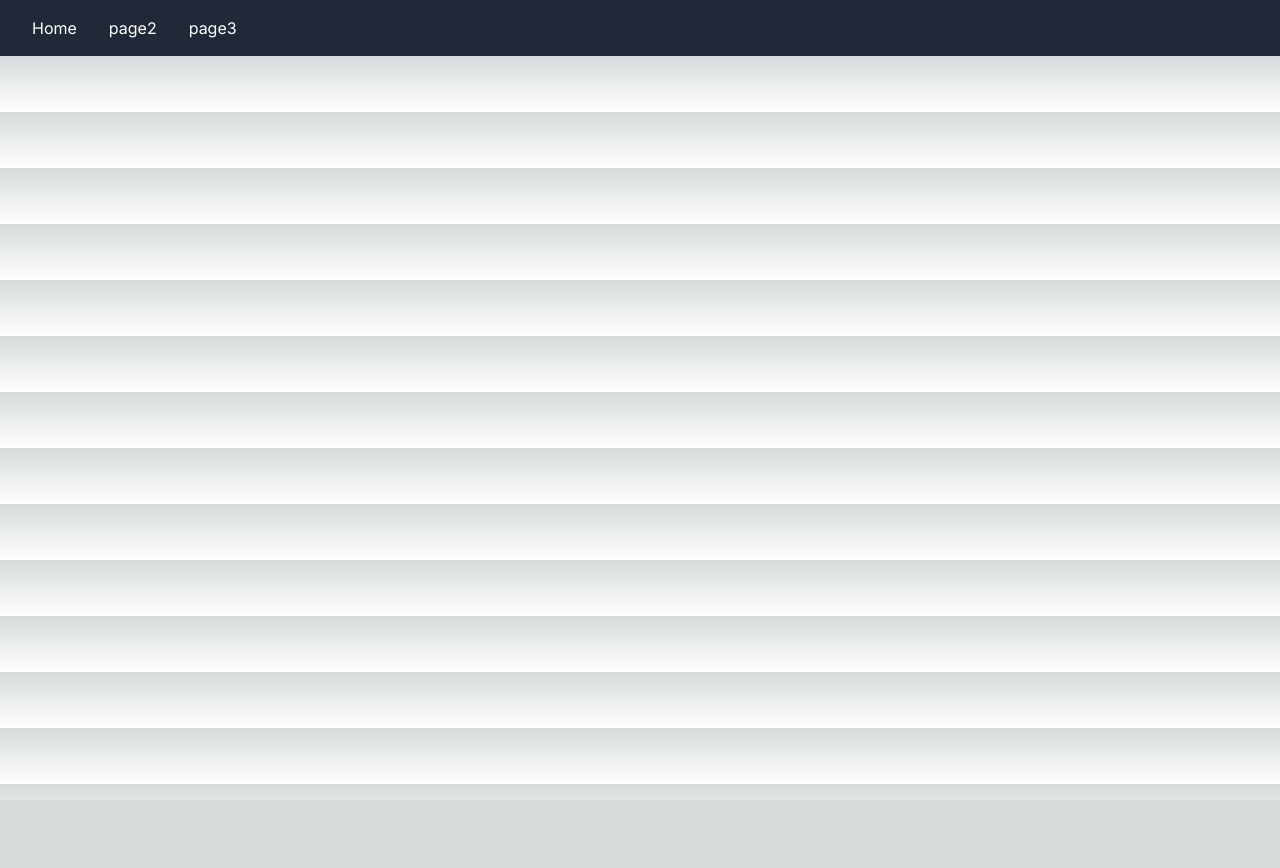
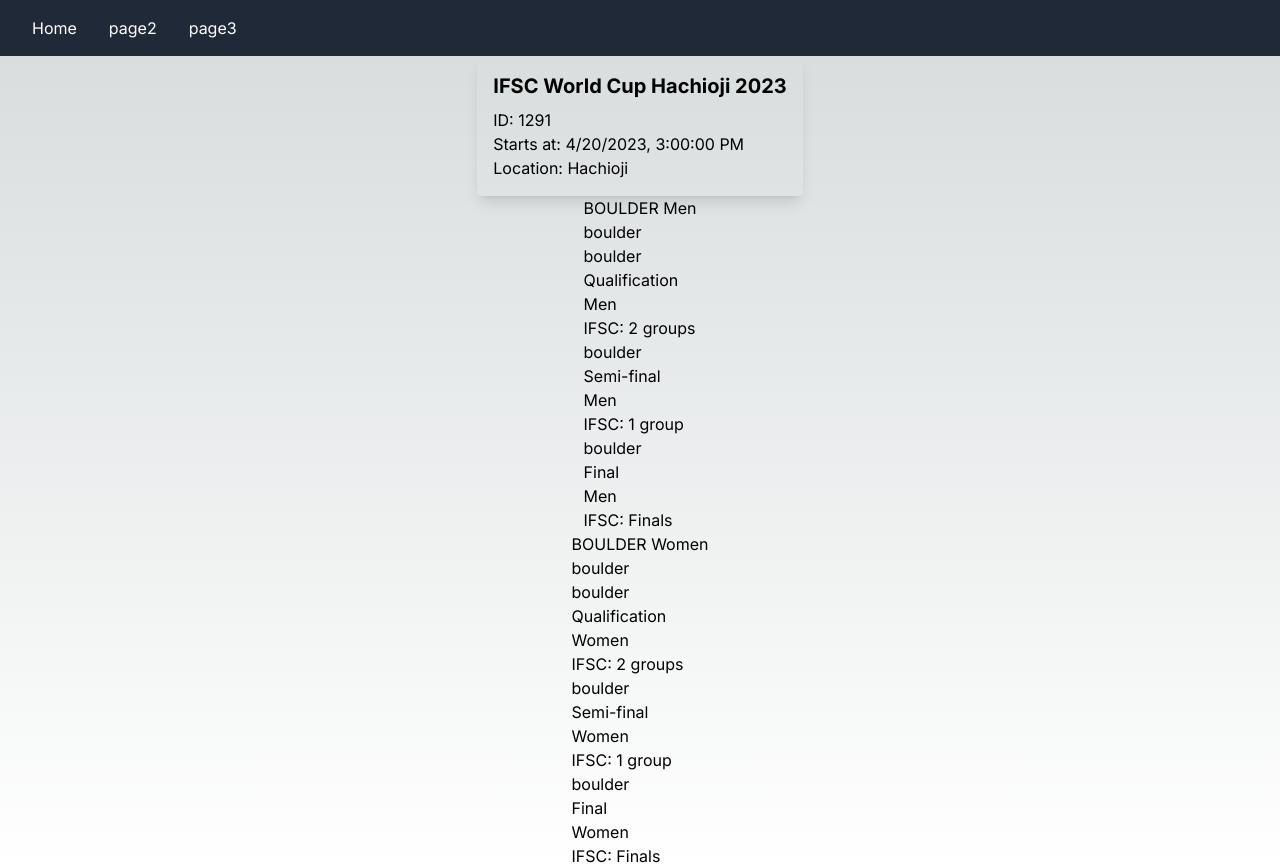
Before and after one commit to manhellis/ifsc-result-browser, a Next.js app in the folder myReact/ifsc-result-browser/: page /page3 in a window 1280 px wide. Before the commit the page ends 800 px from the top, so only its background shows below. Built offline with nearby package versions, Linux system fonts and the light colour scheme.

Commit message:
begin working on event page displaying

```diff
--- /dev/null
+++ b/myReact/ifsc-result-browser/src/app/components/eventPageCategory.js
@@ -0,0 +1,14 @@
+import React from 'react';
+
+const EventPageCategory = () => {
+    // Your component logic here
+
+    return (
+        // Your JSX code here
+        <div>
+            {/* Component content */}
+        </div>
+    );
+};
+
+export default EventPageCategory;
--- /dev/null
+++ b/myReact/ifsc-result-browser/src/app/components/eventPageContent.js
@@ -0,0 +1,19 @@
+import React from 'react';
+import EventPageCategory from './eventPageCategory';
+import EventPageRound from './eventPageRound';
+
+
+const EventPageContent = ({category}) => { // pass in category ( men or women )
+    return (
+        <div>
+            <div className="card">
+                <h2>{category.dcat_name}</h2>
+                <p>{category.discipline_kind}</p>
+                {/* Display other properties of the category object */}
+                <EventPageRound round={category.category_rounds} />
+            </div>
+        </div>
+    );
+};
+
+export default EventPageContent;
--- /dev/null
+++ b/myReact/ifsc-result-browser/src/app/components/eventPageHeader.js
@@ -0,0 +1,14 @@
+import React from "react";
+
+const EventPageHeader = ({ eventPage }) => {
+    return (
+        <div className="max-w-sm rounded overflow-hidden shadow-lg p-4">
+            <div className="font-bold text-xl mb-2">{eventPage.name}</div>
+            <p>ID: {eventPage.id}</p>
+            <p>Starts at: {new Date(eventPage.starts_at).toLocaleString()}</p>
+            <p>Location: {eventPage.location}</p>
+        </div>
+    );
+};
+
+export default EventPageHeader;
--- /dev/null
+++ b/myReact/ifsc-result-browser/src/app/components/eventPageRound.js
@@ -0,0 +1,21 @@
+import React from 'react';
+
+const EventPageRound = ({round}) => {
+    // Your component logic goes here
+
+    return (
+        // Your JSX code goes here
+        <div>
+            {round.map((r, index) => (
+                <div key={index}>
+                    <h3>{r.kind}</h3>
+                    <p>{r.name}</p>
+                    <p>{r.category}</p>
+                    <p>{r.format}</p>
+                </div>
+            ))}
+        </div>
+    );
+};
+
+export default EventPageRound;
--- a/myReact/ifsc-result-browser/src/app/layout.js
+++ b/myReact/ifsc-result-browser/src/app/layout.js
@@ -5,8 +5,8 @@
 const inter = Inter({ subsets: ["latin"] });
 
 export const metadata = {
-    title: "Create Next App",
-    description: "Generated by create next app",
+    title: "Manh's IFSC result Browser",
+    description: "I'm trying my best",
 };
 
 export default function RootLayout({ children }) {
--- a/myReact/ifsc-result-browser/src/app/page3/page.js
+++ b/myReact/ifsc-result-browser/src/app/page3/page.js
@@ -1,9 +1,19 @@
 import React from 'react';
 import singleEvent from '../../data/singleEvent.json';
+import EventPageHeader from '../components/eventPageHeader';
+import EventPageContent from '../components/eventPageContent';
+
+
 const Page = () => {
+
+
+    // console.log(singleEvent.d_cats);
     return (
-        <div>
-
+        <div className='flex flex-col justify-center items-center'>
+            <EventPageHeader eventPage={singleEvent} />
+            {singleEvent.d_cats.map((cat, index) => (
+                <EventPageContent key={index} category={cat} />
+            ))}
         </div>
     );
 };
```
